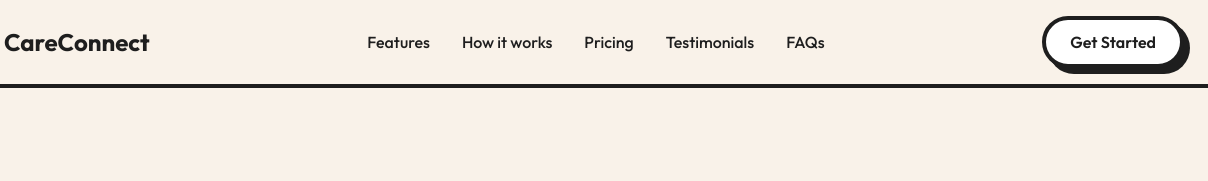
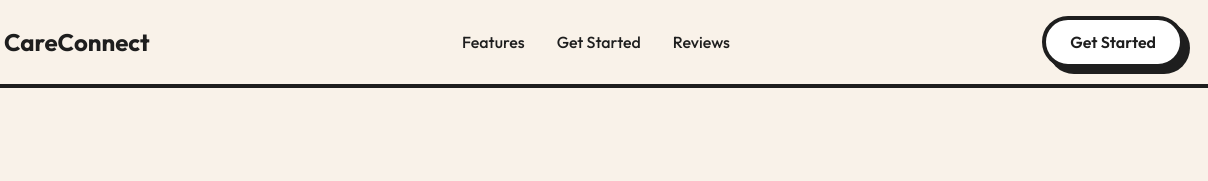
Before and after one commit to DonovanFitzGerald/frameworks-website-app, a website built with Vite: page index.html in a window 1280 px wide. Shown: the top 181 px of the page, 72-1280 px from the left. Built offline with nearby package versions, Linux system fonts and the light colour scheme.

Commit message:
Fixed quicklinks

```diff
--- a/index.html
+++ b/index.html
@@ -109,35 +109,22 @@
               <a
                 href="#how-it-works"
                 class="hover:text-button-primary transition-colors"
-                >How it works</a
+                >Get Started</a
               >
             </li>
-            <li>
-              <a
-                href="#pricing"
-                class="hover:text-button-primary transition-colors"
-                >Pricing</a
-              >
-            </li>
+
             <li>
               <a
                 href="#testimonials"
                 class="hover:text-button-primary transition-colors"
-                >Testimonials</a
-              >
-            </li>
-            <li>
-              <a
-                href="#faqs"
-                class="hover:text-button-primary transition-colors"
-                >FAQs</a
+                >Reviews</a
               >
             </li>
           </ul>
 
           <!-- CTA Button -->
           <a
-            href="#get-started"
+            href="#how-it-works"
             class="border-border shadow-bold hover:shadow-bold-sm rounded-full border-4 bg-white px-6 py-2.5 font-semibold transition-all hover:translate-x-0.5 hover:translate-y-0.5"
           >
             Get Started
@@ -217,7 +204,7 @@
             </p>
             <div class="flex flex-wrap gap-4">
               <a
-                href="#get-started"
+                href="#how-it-works"
                 class="border-border bg-button-primary shadow-bold hover:shadow-bold-sm rounded-full border-4 px-8 py-3 font-semibold transition-all hover:translate-x-0.5 hover:translate-y-0.5"
               >
                 Get Started
@@ -235,7 +222,7 @@
     </section>
 
     <!-- Built for Families Section -->
-    <section class="bg-bg py-16 md:py-24">
+    <section id="features" class="bg-bg py-16 md:py-24">
       <div class="container mx-auto px-6">
         <div class="flex flex-col gap-12 lg:flex-row lg:gap-16">
           <!-- Left Content -->
@@ -1744,7 +1731,7 @@
     </section>
 
     <!-- CTA Section -->
-    <section class="bg-bg-secondary py-16 md:py-24">
+    <section id="get-started" class="bg-bg-secondary py-16 md:py-24">
       <div class="container mx-auto px-6 text-center">
         <h2 class="text-text-secondary mb-4 text-3xl font-bold md:text-4xl">
           Caring for someone with dementia?
```
